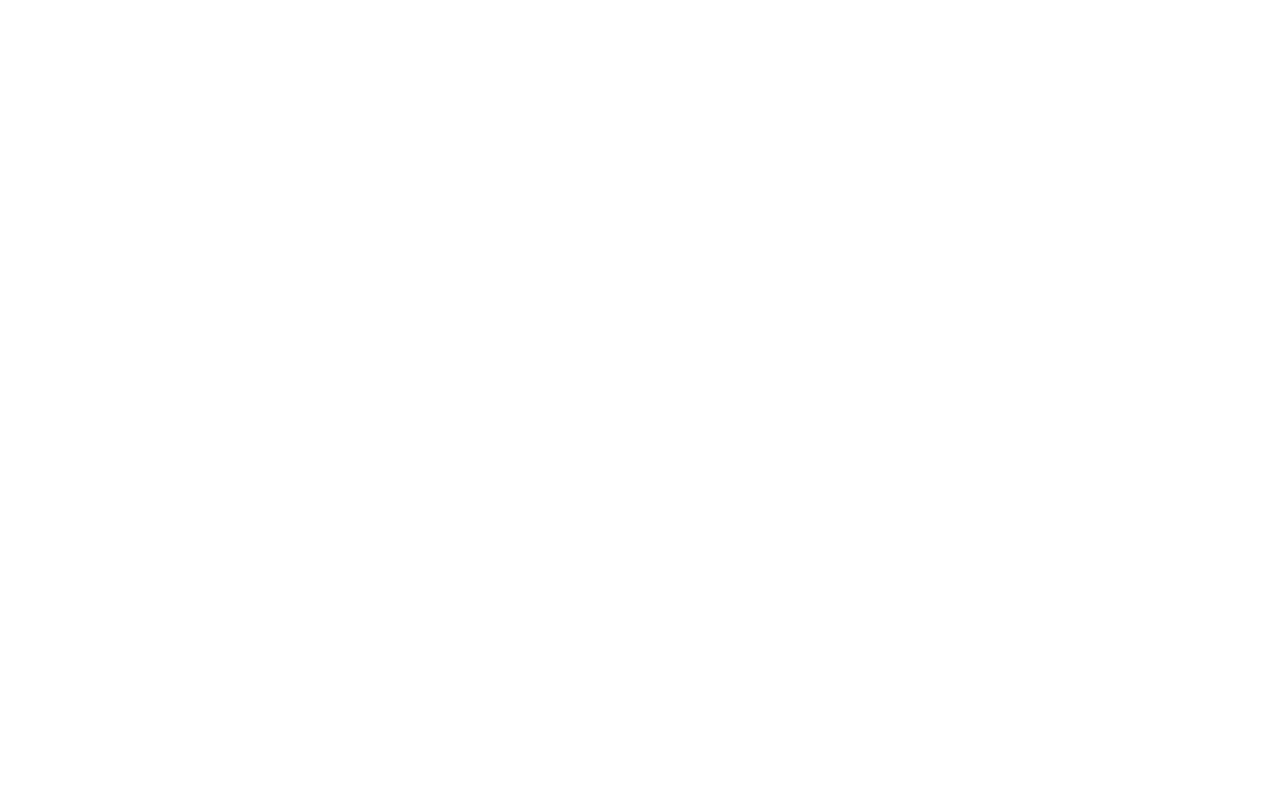
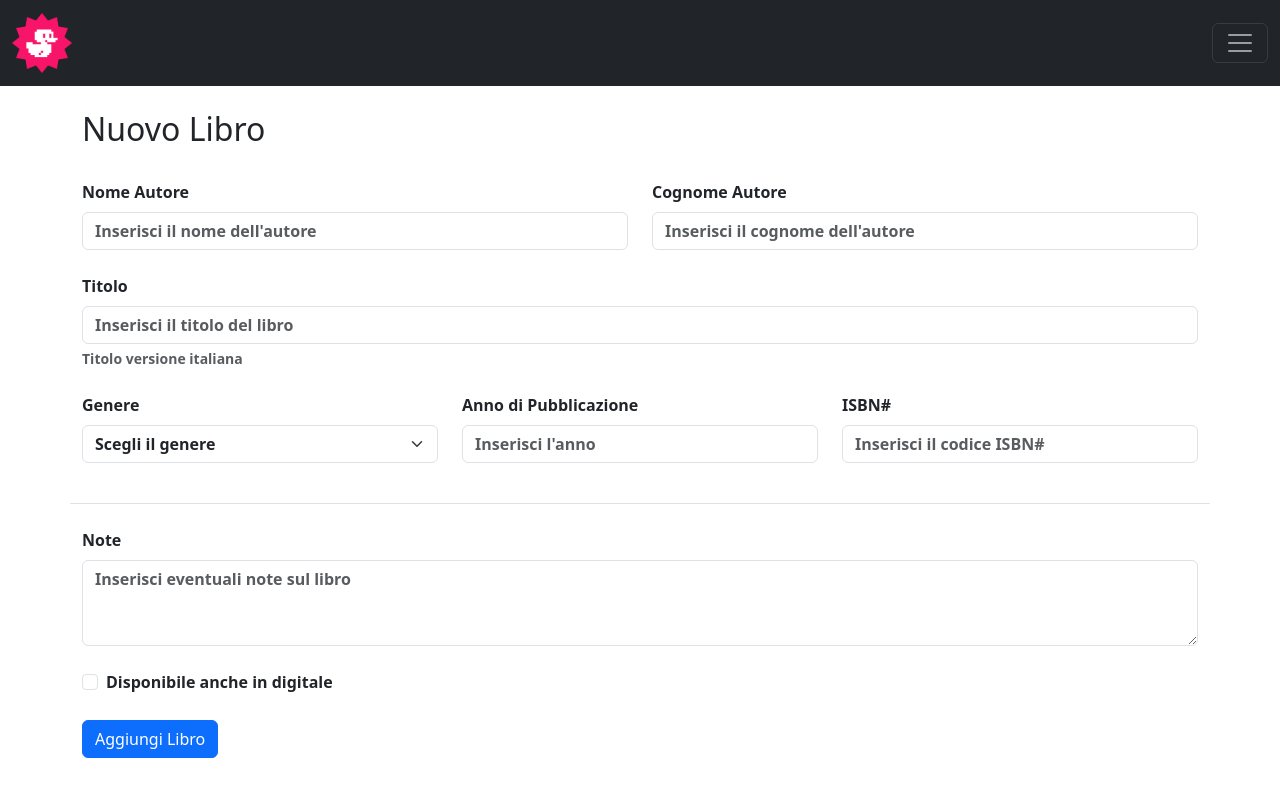
Before and after one commit to Simone-Domenici/html-css-bootstrap-dashboard, a plain HTML site: page form.html in a window 1280 px wide. Drawn offline with nearby package versions, Linux system fonts and the light colour scheme.

Commit message:
ADD form content and linked the pages

```diff
--- a/form.html
+++ b/form.html
@@ -8,7 +8,100 @@
     <script src="https://kit.fontawesome.com/1831e87db4.js" crossorigin="anonymous"></script>
 </head>
 <body>
+    <!-- Navbar -->
+    <nav class="navbar navbar-expand-xxl bg-dark" data-bs-theme="dark">
+        <div class="container-fluid">
+            <a class="navbar-brand" href="#">
+              <img class="d-block" src="./img/duck.png" height="60px">
+            </a>
+            <button class="navbar-toggler" type="button" data-bs-toggle="collapse" data-bs-target="#navbarSupportedContent" aria-controls="navbarSupportedContent" aria-expanded="false" aria-label="Toggle navigation">
+            <span class="navbar-toggler-icon"></span>
+            </button>
+            <div class="collapse navbar-collapse" id="navbarSupportedContent">
+                <ul class="navbar-nav me-auto mb-2 mb-lg-0">
+                    <li class="nav-item">
+                        <a class="nav-link" href="./index.html">Catalogo Libri</a>
+                    </li>
+                    <li class="nav-item">
+                        <a class="nav-link" href="#">Anagrafica Utenti</a>
+                    </li>
+                    <li class="nav-item">
+                        <a class="nav-link" href="#">Storico Prestiti</a>
+                    </li>
+                    <li class="nav-item">
+                        <a class="nav-link" href="#">Help</a>
+                    </li>
+                </ul>
+                <form class="d-flex" role="search">
+                    <input class="form-control me-2 text-bg-light" type="search" placeholder="Cerca..." aria-label="Search">
+                    <button class="btn btn-outline-light" type="submit">Cerca</button>
+                </form>
+            </div>
+        </div>
+    </nav>
+    <!-- Main -->
+    <!-- Form -->
+     <section>
+        <div class="container">
+            <form class="row g-4">
+                <div class="pt-4">
+                    <h2>Nuovo Libro</h2>
+                </div>
+                <div class="col-6">
+                    <label for="author-name" class="form-label fw-semibold">Nome Autore</label>
+                    <input type="text" class="form-control fw-semibold" placeholder="Inserisci il nome dell'autore" id="author-name">
+                </div>
+                <div class="col-6">
+                    <label for="author-surname" class="form-label fw-semibold">Cognome Autore</label>
+                    <input type="text" class="form-control fw-semibold" placeholder="Inserisci il cognome dell'autore" id="author-surname">
+                </div>
+                <div class="col-12">
+                    <label for="book-title" class="form-label fw-semibold">Titolo</label>
+                    <input type="text" class="form-control fw-semibold" id="book-title" placeholder="Inserisci il titolo del libro">
+                    <div id="title-help" class="form-text fw-semibold">Titolo versione italiana</div>
+                </div>
+                <div class="col-md-4">
+                    <label for="genre" class="form-label fw-semibold">Genere</label>
+                    <select id="genre" class="form-select fw-semibold">
+                        <option selected>Scegli il genere</option>
+                        <option>Giallo</option>
+                        <option>Poliziesco</option>
+                        <option>Romanzo Rosa</option>
+                        <option>Fantasy</option>
+                        <option>Storico</option>
+                        <option>Sci-fi</option>
+                        <option>Altro</option>
+                    </select>
+                </div>
+                <div class="col-md-4">
+                    <label for="pub-year" class="form-label fw-semibold">Anno di Pubblicazione</label>
+                    <input type="text" class="form-control fw-semibold" placeholder="Inserisci l'anno" id="pub-year">
+                </div>
 
+                <div class="col-md-4 pb-3">
+                    <label for="isbn-code" class="form-label fw-semibold">ISBN#</label>
+                    <input type="text" class="form-control fw-semibold" placeholder="Inserisci il codice ISBN#" id="isbn-code">
+                </div>
+                <div class="col-12 border-top border-1 pt-4">
+                    <label for="book-notes" class="form-label fw-semibold">Note</label>
+                    <textarea class="form-control fw-semibold" name="book-notes" id="book-notes" rows="3" placeholder="Inserisci eventuali note sul libro"></textarea>
+                </div>
+                <div class="col-12">
+                    <div class="form-check">
+                        <input class="form-check-input" type="checkbox" id="digital-version">
+                        <label class="form-check-label fw-semibold" for="digital-version">
+                            Disponibile anche in digitale
+                        </label>
+                    </div>
+                </div>
+                <div class="col-12 mb-4">
+                    <button type="submit" class="btn btn-primary">Aggiungi Libro</button>
+                </div>
+            </form>
+        </div>
+
+
+     </section>
     <script src="https://cdn.jsdelivr.net/npm/bootstrap@5.3.3/dist/js/bootstrap.bundle.min.js" integrity="sha384-YvpcrYf0tY3lHB60NNkmXc5s9fDVZLESaAA55NDzOxhy9GkcIdslK1eN7N6jIeHz" crossorigin="anonymous"></script>
 </body>
 </html>
```
Also changed, not shown: index.html (+1 -1 lines).
